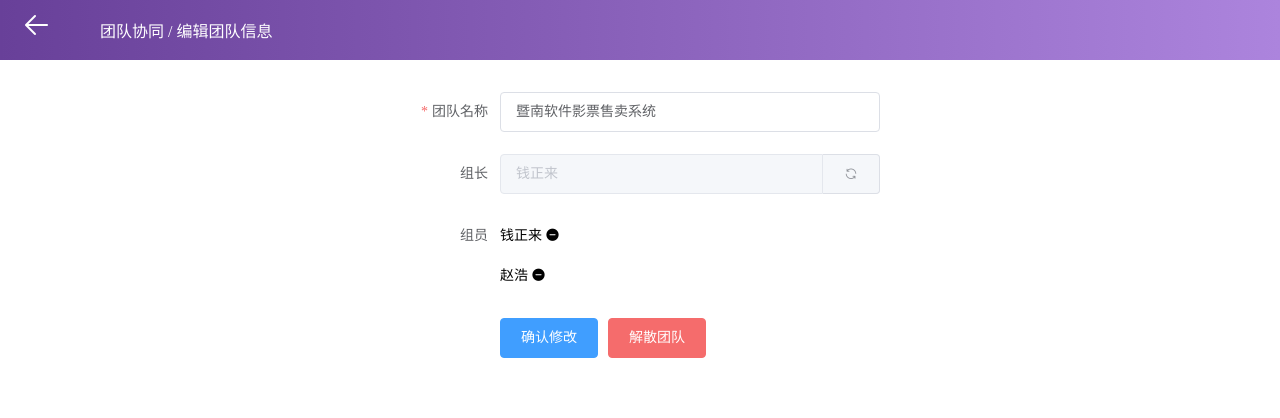
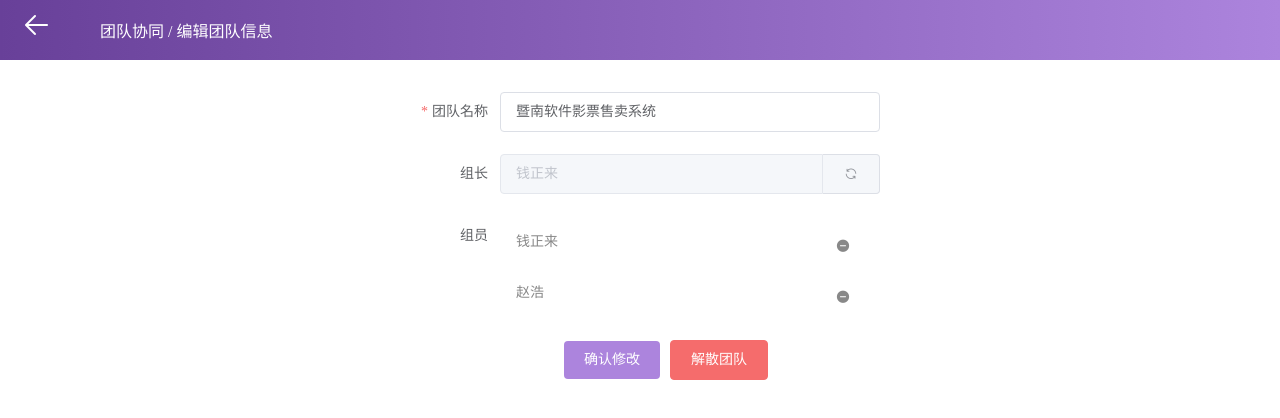
Before and after one commit to limengyun123/vue-knowledge-synergy, a Vue app: page /common/team/editTeam/1 in a window 1280 px wide. Shown: the top 418 px of the page. Built offline with nearby package versions, Linux system fonts and the light colour scheme.

Commit message:
团队协同的编辑类页面重构

```diff
--- a/src/mock/team.js
+++ b/src/mock/team.js
@@ -52,6 +52,12 @@ const teammates = [
         { userName: "12414", actualName: "孙香"},
         { userName: "1242", actualName: "李志鹏" },
         { userName: "2456", actualName: "周欣" },
+        { userName: "53445", actualName: "黄圣日"},
+        { userName: "69885", actualName: "吴名" },
+        { userName: "13547", actualName: "张三" },
+        { userName: "96786", actualName: "李四"},
+        { userName: "264565", actualName: "李志鹏" },
+        { userName: "856756", actualName: "王老五" },
     ],
     [
         { userName: "12424", actualName: "吴名" }
--- a/src/views/team/createTeam.vue
+++ b/src/views/team/createTeam.vue
@@ -2,31 +2,36 @@
     <div>
         <GoBackHead />
         <div class="create-team-body">
-            <el-alert class="error-alert" :title="errorInfoMessage" v-if="showInfoError" type="error" show-icon></el-alert>
             <el-form :model="teamInfo" status-icon ref="teamInfo" :rules="infoRules" label-width="100px" class="team-info-form">
                 <el-form-item label="团队名称" prop="teamName">
-                    <el-input v-model="teamInfo.teamName" autocomplete="off" @focus="showInfoError=false"></el-input>
+                    <el-input v-model="teamInfo.teamName"></el-input>
                 </el-form-item>
                 <el-form-item label="组长" prop="teamLeader">
-                    <el-input v-model="teamInfo.teamLeader" autocomplete="off" disabled @focus="showInfoError=false"></el-input>
+                    <el-input v-model="teamInfo.teamLeader" disabled></el-input>
+                </el-form-item>
+                <el-form-item label="团队简介" prop="teamBreif">
+                    <el-input v-model="teamInfo.teamBreif"></el-input>
+                </el-form-item>
+                <el-form-item label="所属机构" prop="teamInstitute">
+                    <el-input v-model="teamInfo.teamInstitute"></el-input>
                 </el-form-item>
                 <el-form-item label="成员" prop="teamMembers">
-                    <span class="el-icon-refresh" @click="function(){showDialog = true;showInfoError=false}">添加成员</span>
-                    <el-tag v-for="member in teamInfo.teamMembers" :key="member" closable :disable-transitions="false" @close="handleClose(member.userName)">
+                    <span class="el-icon-refresh" @click="showDialog = true">添加成员</span>
+                    <el-tag v-for="member in teamInfo.teamMembers" :key="member" closable :disable-transitions="false"
+                        @close="handleClose(member.userName)" class='create-team-add-teammates'>
                         {{getActualName(member)}}
                     </el-tag>
                 </el-form-item>
                 <el-form-item>
-                    <el-button type="primary" @click="submitTeam">创建团队</el-button>
+                    <el-button @click="submitTeam" class='create-team-button'>创建团队</el-button>
                 </el-form-item>
             </el-form>
         </div>
         <el-dialog title="添加成员" :visible.sync="showDialog" width="30%">
-            <el-alert class="error-alert" :title="errorMembersMessage" v-if="showMembersError" type="error" show-icon></el-alert>
             <el-checkbox-group v-model="teamInfo.teamMembers" :max="50">
-                <div v-for="member in myContacts" :key="member.userName"><el-checkbox :label="member.userName">{{member.actualName}}</el-checkbox></div>
+                <div v-for="member in myContacts" :key="member.userName"  class='create-team-add-teammates'><el-checkbox :label="member.userName">{{member.actualName}}</el-checkbox></div>
             </el-checkbox-group>
-            <el-button type="primary" @click="showDialog = false">确 定</el-button>
+            <el-button @click="showDialog = false" class='create-team-button'>确 定</el-button>
         </el-dialog>
     </div>
 </template>
@@ -42,14 +47,12 @@ export default {
     },
     data(){
         return {
-            showInfoError: false,
-            showMembersError: false,
-            errorInfoMessage: '',
-            errorMembersMessage: '',
             showDialog: false,
             teamInfo: {
                 teamName: "",
                 teamLeader: "",
+                teamBreif:"",
+                teamInstitute: "",
                 teamMembers: []
             },
             myContacts:[],
@@ -66,8 +69,35 @@ export default {
                         message: "请输入团队名称",
                         trigger: 'blur'
                     }
-                ]
+                ],
+                teamBreif:[
+                    {
+                        min: 2,
+                        max: 30,
+                        message: "请输入1-100个字符",
+                        trigger: 'blur'
+                    },
+                    {
+                        required: true,
+                        message: "请输入团队简介",
+                        trigger: 'blur'
+                    }
+                ],
+                teamInstitute:[
+                    {
+                        min: 1,
+                        max: 30,
+                        message: "请输入1-30个字符",
+                        trigger: 'blur'
+                    },
+                    {
+                        required: true,
+                        message: "请输入团队所属机构",
+                        trigger: 'blur'
+                    }
+                ],
             }
+
         }
     },
     created(){
@@ -120,10 +150,32 @@ export default {
 }
 </script>
 
-<style scoped>
+<style lang="less">
+@import "../../assets/css/common.less";
 
 .create-team-body{
     width:30rem;
     margin: 2rem auto;
 }
+.create-team-add-teammates{
+    margin: .5rem;
+}
+
+.create-team-button{
+    color: white;
+    background-color: @support-color-ps;
+    border: @support-color-ps;
+    margin-left: 6rem;
+}
+
+.create-team-button:hover{
+    color: white;
+    background-color:@main-color;
+}
+
+.create-team-button:focus{
+    color: white;
+    background-color:@main-color;
+}
+
 </style>
--- a/src/views/team/editTeam.vue
+++ b/src/views/team/editTeam.vue
@@ -1,7 +1,7 @@
 <template>
     <div>
         <GoBackHead />
-        <div class="create-team-body">
+        <div class="edit-team-body">
             <el-form :model="teamInfo" status-icon ref="teamInfo" :rules="infoRules" label-width="100px">
                 <el-form-item label="团队名称" prop="teamName">
                     <el-input v-model="teamInfo.teamName" autocomplete="off"></el-input>
@@ -12,14 +12,17 @@
                     </el-input>
                 </el-form-item>
                 <el-form-item label="组员" prop="teamMembers">
-                    <div class='teammates-box' @click='handleDeleteClick'>
-                        <div v-for="member in teamInfo.teamMembers" :key="member.userName">{{member.actualName}}
-                            <span class="el-icon-remove" :index='member.userName'></span>
+                    <div class='edit-team-teammates-show' @click="handleRemove">
+                        <transition-group name="teammates-list" >
+                        <div v-for="member in teamInfo.teamMembers" :key='member.userName' class='edit-team-teammates-item'>
+                            <span class="edit-team-teammates-name" :title="member.actualName">{{member.actualName}}</span>
+                            <span class="el-icon-remove edit-team-delete-teammates-icon" :index='member.userName'></span>
                         </div>
+                        </transition-group>
                     </div>
                 </el-form-item>
                 <el-form-item>
-                    <el-button type="primary" @click="submitTeam">确认修改</el-button>
+                    <el-button @click="submitTeam" class='edit-team-button'>确认修改</el-button>
                     <el-button type="danger" @click="dismissTeam">解散团队</el-button>
                 </el-form-item>
             </el-form>
@@ -28,11 +31,13 @@
             <!-- <el-checkbox-group v-model="teamInfo.teamMembers" :max="50">
                 <div v-for="member in myContacts" :key="member.userName"><el-checkbox :label="member.userName">{{member.actualName}}</el-checkbox></div>
             </el-checkbox-group> -->
-            <el-radio-group v-model="transferTo">
-                <el-radio v-for="item in this.teamInfo.teamMembers" :key="item.userName" :label="item.userName">{{item.actualName}}</el-radio>
+            <el-radio-group v-model="transferTo" class="transfer-team-to">
+                <el-radio v-for="item in this.teamInfo.teamMembers" :key="item.userName" :label="item.userName" class='transfer-team-radio-item'>{{item.actualName}}</el-radio>
             </el-radio-group>
-            <el-button type="warning" @click="ensureTransfer">确认转让</el-button>
-            <el-button @click="showDialog = false">取消</el-button>
+            <div class="transfer-team-button">
+                <el-button type="warning" @click="ensureTransfer">确认转让</el-button>
+                <el-button @click="showDialog = false">取消</el-button>
+            </div>
         </el-dialog>
     </div>
 </template>
@@ -95,14 +100,31 @@ export default {
             }
             return false;
         },
-        handleDeleteClick(command) {
-            // console.log(command.target.getAttribute('index'));
-            this.teamInfo.teamMembers.some((value, index)=>{
-                if(value.userName==command.target.getAttribute('index')){
-                    this.teamInfo.teamMembers.splice(index,1);
-                }
-
-            })
+        handleRemove(e) {
+            let id = e.target.getAttribute('index');
+            if(id){
+                this.$confirm('您将移除组员，请慎重考虑！', '提示', {
+                    confirmButtonText: '确认移除',
+                    cancelButtonText: '取消',
+                    type: 'warning'
+                }).then(() => {
+                    this.$message({
+                        type: 'success',
+                        message: '移除成功!',
+                        duration: 1000,
+                    });
+                    this.teamInfo.teamMembers.some((value, index)=>{
+                        if(value.userName==id){
+                            this.teamInfo.teamMembers.splice(index,1);
+                        }
+                    });
+                }).catch(() => {
+                    this.$message({
+                        type: 'info',
+                        message: '已取消'
+                    });
+                });
+            }
         },
         ensureTransfer(){
             this.showDialog = false;
@@ -156,10 +178,84 @@ export default {
 }
 </script>
 
-<style scoped>
+<style lang="less">
+@import "../../assets/css/common.less";
 
-.create-team-body{
+.edit-team-body{
     width:30rem;
     margin: 2rem auto;
 }
+
+.edit-team-teammates-show{
+    max-height:18rem;
+    overflow: scroll;
+}
+
+.edit-team-teammates-item{
+    color: #888888;
+}
+
+.edit-team-teammates-name{
+    display: inline-block;
+    width: 19rem;
+    height: 1.2rem;
+    line-height: 1.2rem;
+    margin-top: 1rem;
+    margin-left: 1rem;
+    overflow: hidden;
+    text-overflow: ellipsis;
+    white-space: none;
+}
+
+.edit-team-teammates-item:hover{
+    background-color: @support-color-bg ;
+    border-radius: .3rem;
+}
+
+.edit-team-delete-teammates-icon{
+    display: inline-block;
+    margin-left: 1rem;
+}
+
+.edit-team-delete-teammates-icon:hover{
+    color: #F56C6C;
+}
+
+.teammates-list-enter-active, .teammates-list-leave-active {
+    transition: all .8s;
+}
+.teammates-list-enter, .teammates-list-leave-to{
+    opacity: 0;
+    transform: translateY(-30px);
+}
+
+
+.edit-team-button{
+    color: white;
+    background-color: @support-color-ps;
+    border: @support-color-ps;
+    margin-left: 4rem;
+}
+
+.edit-team-button:hover{
+    color: white;
+    background-color:@main-color;
+}
+
+.edit-team-button:focus{
+    color: white;
+    background-color:@main-color;
+}
+
+.transfer-team-to{
+    margin: 2rem 1rem;
+}
+
+.transfer-team-radio-item{
+    margin:.5rem;
+}
+
+.transfer-team-button{
+    text-align: center;
+}
 </style>
--- a/src/views/team/myTeams.vue
+++ b/src/views/team/myTeams.vue
@@ -259,6 +259,7 @@ export default {
 }
 
 .team-chosen-name{
+    display: inline-block;
     width: 10.8rem;
     font-size: 1.1rem;
     text-align: center;
```
Also changed, not shown: src/views/team/createProject.vue (+25 -12 lines), src/views/team/editTeammate.vue (+12 -18 lines).
